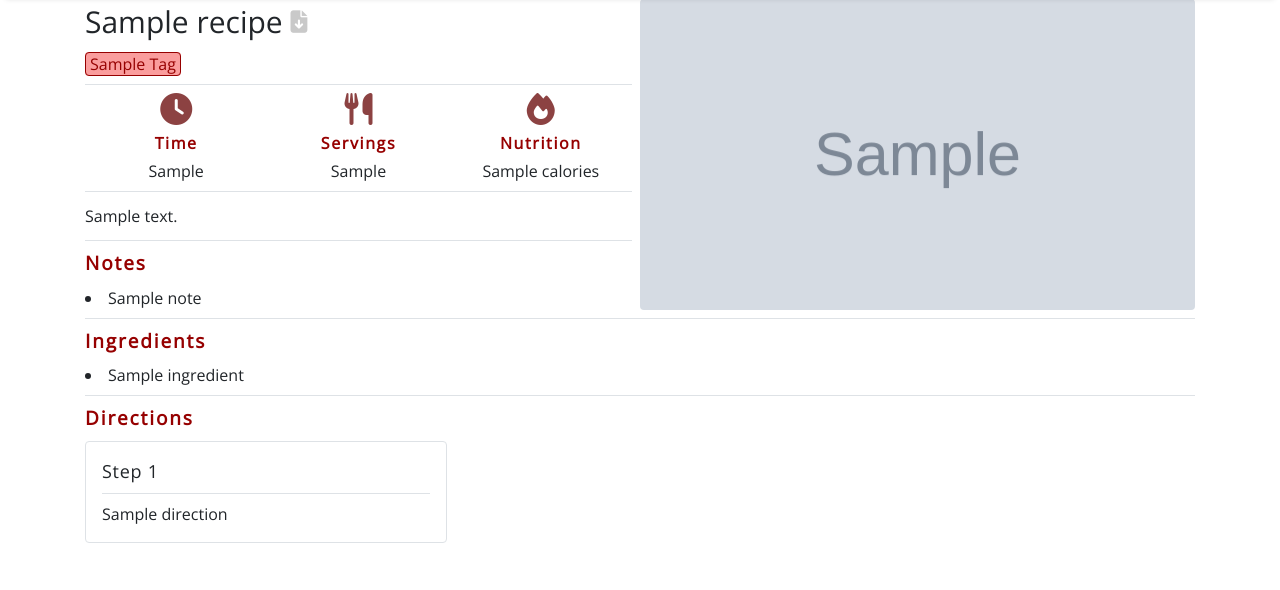
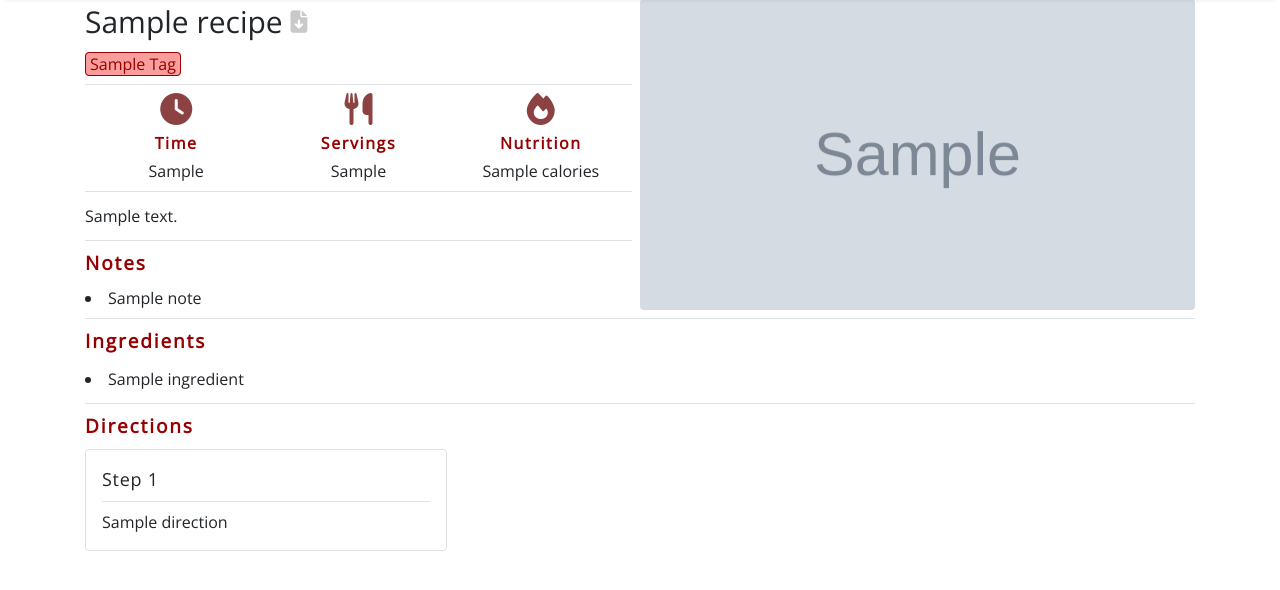
Before and after one commit to wcomartin/SaltToTaste, a Flask app: a page that uses saltToTaste/templates/recipe.html in a window 1280 px wide. Shown: the part 55-645 px from the top of the page. Run offline with Flask 2, Linux system fonts and the light colour scheme; tables that the repository leaves empty hold one stand-in row (values such as "Sample post"); grey boxes marked "Sample" are stand-in pictures; some libraries are stand-ins or nearby versions.

Commit message:
Add padding between ingredients

```diff
--- a/saltToTaste/templates/recipe.html
+++ b/saltToTaste/templates/recipe.html
@@ -94,7 +94,7 @@
     <ul class="col-12 row row-cols-1 row-cols-md-2 row-cols-lg-3 pt-2 ingredients-list">
       {% for ingredient in recipe.ingredients %}
         {% if ingredient != '' %}
-        <li class="col ingredients-list-item">{{ ingredient }}</li>
+        <li class="col py-1 ingredients-list-item">{{ ingredient }}</li>
         {% endif %}
       {% endfor %}
     </ul>
```
